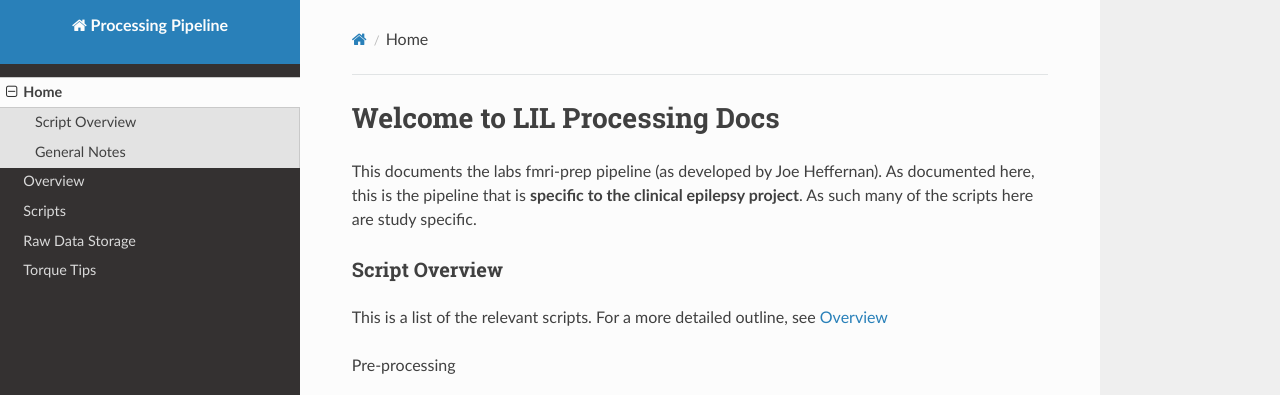
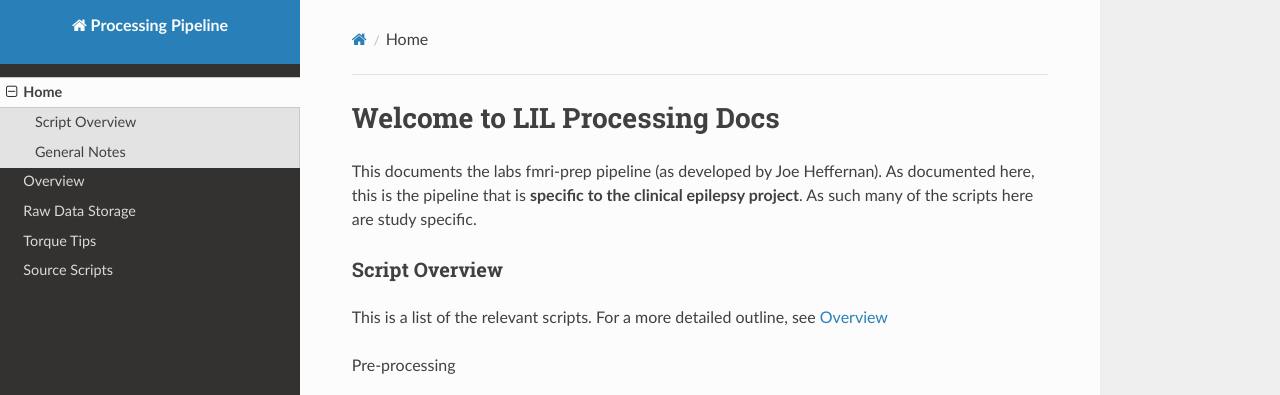
Before and after one commit to smazurchuk/processing_docs, an MkDocs documentation site: the page built from docs/index.md, in a window 1280 px wide. Shown: the top 395 px of the page. Built offline with MkDocs 1.6.1, drawn with Linux system fonts in a browser that asks for light colours; nearby versions of some CDN libraries.

Commit message:
changed name of script --> source scripts

```diff
--- a/mkdocs.yml
+++ b/mkdocs.yml
@@ -2,9 +2,9 @@ site_name: Processing Pipeline
 nav:
     - Home: index.md
     - Overview: overview.md
-    - Scripts: scripts_temp.md
     - Raw Data Storage: raw_data_storage.md
     - Torque Tips: torque_tips.md
+    - Source Scripts: scripts_temp.md
 
 markdown_extensions:
     - abbr
```
Also changed, not shown: docs/post_processing.md (added, +3 -0 lines).
